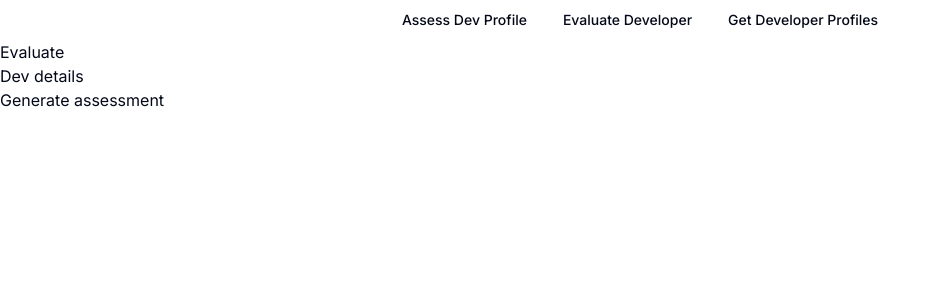
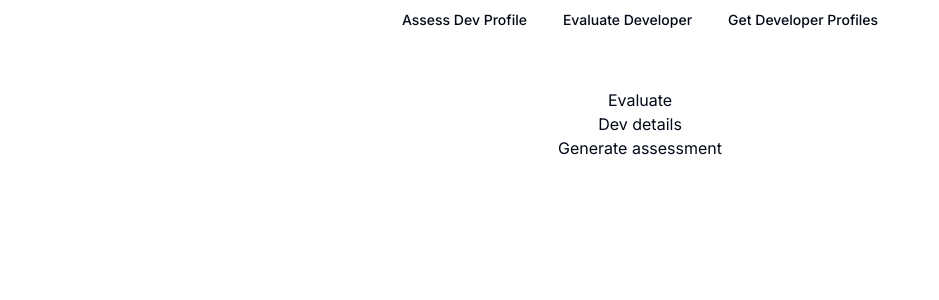
Before and after one commit to esponges/dev-assessments-app, a Next.js app: page /app/evaluate in a window 1280 px wide. Shown: the top 300 px of the page, without its empty margins (0-939 px from the left). Built offline with nearby package versions, Linux system fonts and the light colour scheme.

Commit message:
get the request right

```diff
--- a/src/components/layouts/pages/navigation.tsx
+++ b/src/components/layouts/pages/navigation.tsx
@@ -12,7 +12,7 @@ import Link from 'next/link';
 const links = [
   { href: 'assess-profile', title: 'Assess Dev Profile' },
   // todo: remove this test query
-  { href: 'evaluate?id=787da0c5-e069-45c6-9777-8b3a31e8d747', title: 'Evaluate Developer' },
+  { href: 'evaluate?id=9fe4c751-3a92-406b-8c2a-5d38e6981415', title: 'Evaluate Developer' },
   { href: 'get-profiles', title: 'Get Developer Profiles' },
 ];
 
--- a/src/pages/app/evaluate/index.tsx
+++ b/src/pages/app/evaluate/index.tsx
@@ -1,6 +1,7 @@
 import { useRouter } from 'next/router';
 import { useQuery, useMutation } from '@tanstack/react-query';
 import { useState } from 'react';
+import { Container } from '@/components/layouts/container';
 
 type DevDetails = {
   id: string;
@@ -112,13 +113,13 @@ export default function Evaluate() {
   };
 
   return (
-    <div>
+    <Container>
       <h1>Evaluate</h1>
       <h2>Dev details</h2>
       {isLoading && <p>Loading...</p>}
       {data && <pre>{JSON.stringify(data, null, 2)}</pre>}
       <button onClick={handleGenerateAssessment}>Generate assessment</button>
       {assessment && <pre>{JSON.stringify(assessment, null, 2)}</pre>}
-    </div>
+    </Container>
   );
 }
--- a/src/pages/app/get-profiles/index.tsx
+++ b/src/pages/app/get-profiles/index.tsx
@@ -15,7 +15,7 @@ import {
   TableRow,
 } from '@/components/ui/table';
 
-type Response = {
+type DevProfileResponse = {
   searchResults: {
     similaritySearchResults: {
       matches: {
@@ -67,7 +67,7 @@ const getCandidatesProfiles = async (description: string) => {
 
 export default function DevProfiles() {
   const [description, setDescription] = useState('');
-  const { data, isLoading, refetch } = useQuery<Response>({
+  const { data, isLoading, refetch } = useQuery<DevProfileResponse>({
     queryKey: ['profiles'],
     queryFn: () => getCandidatesProfiles(description),
     enabled: false,
```
